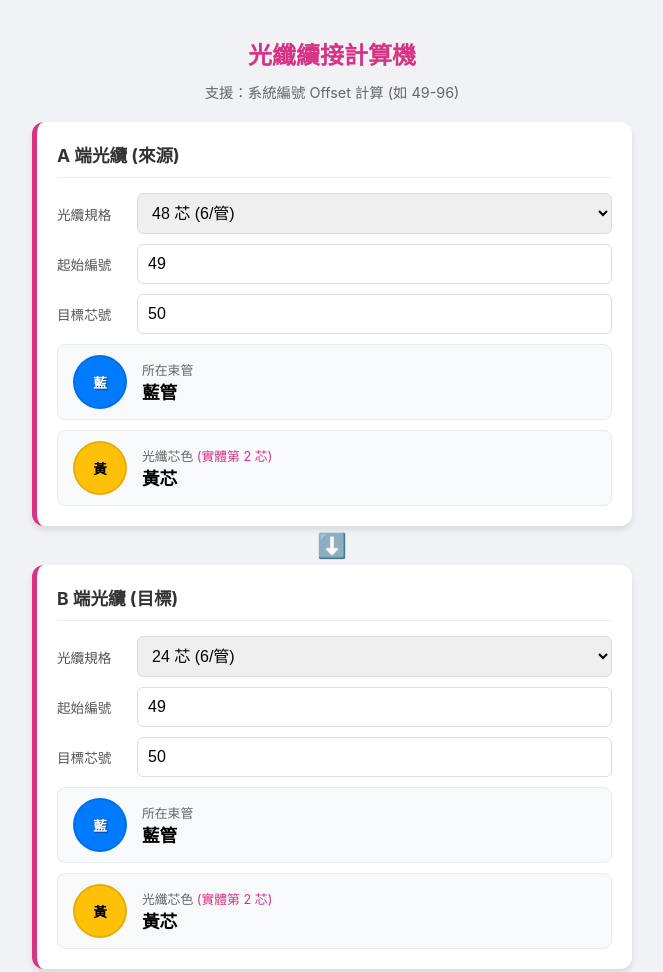
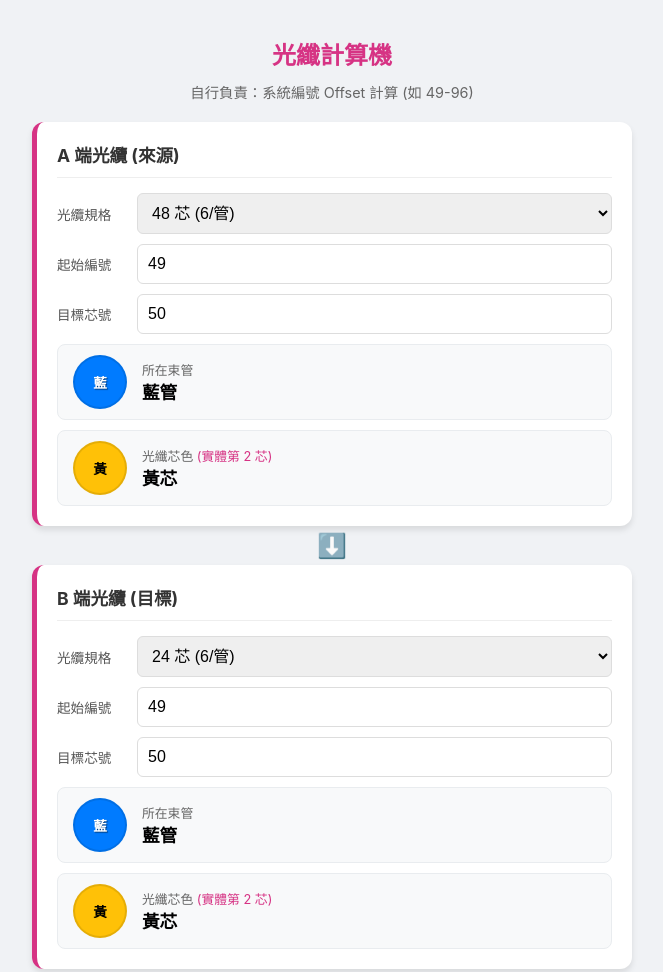
Before and after one commit to gysu/fiber, a plain HTML site: page index.html in a window 1280 px wide. Shown: the top 972 px of the page, without its empty margins (308-971 px from the left). Drawn offline with Linux system fonts and the light colour scheme.

Commit message:
Update index.html

```diff
--- a/index.html
+++ b/index.html
@@ -3,7 +3,7 @@
 <head>
     <meta charset="UTF-8">
     <meta name="viewport" content="width=device-width, initial-scale=1.0">
-    <title>中華電信光纖規格計算機 (進階版)</title>
+    <title>光纖計算機 (BJF)</title>
     <style>
         :root {
             --primary: #d63384; /* 改個顏色代表進階版 */
@@ -125,8 +125,8 @@
 </head>
 <body>
 
-    <h1>光纖續接計算機</h1>
-    <div class="subtitle">支援：系統編號 Offset 計算 (如 49-96)</div>
+    <h1>光纖計算機</h1>
+    <div class="subtitle">自行負責：系統編號 Offset 計算 (如 49-96)</div>
 
     <div class="container">
         <div class="card">
```
